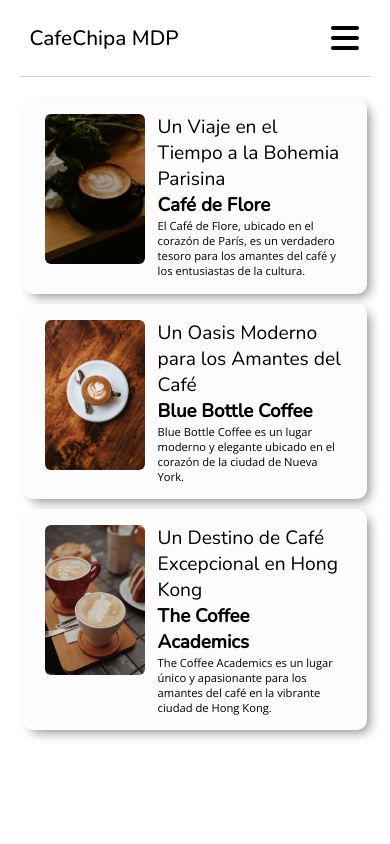
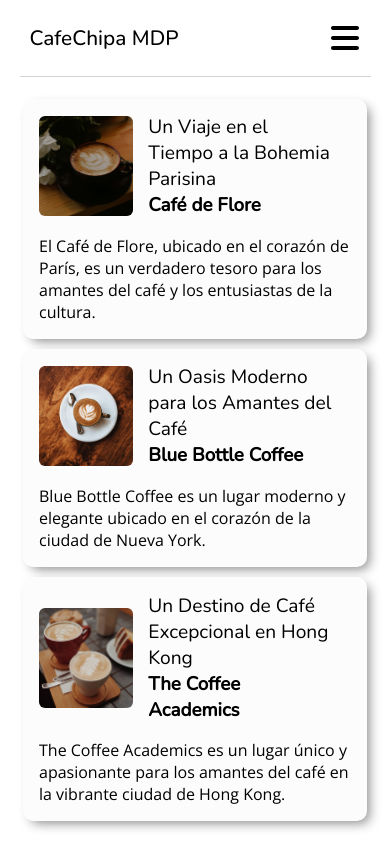
Before and after one commit to veranicolas/ChipaCafeBlog, a React (Vite) app: page /cafe in a window 390 px wide. Built offline with nearby package versions, Linux system fonts and the light colour scheme.

Commit message:
Added: estilos responsive

```diff
--- a/src/components/BlogPost/BlogPost.module.css
+++ b/src/components/BlogPost/BlogPost.module.css
@@ -33,31 +33,33 @@
     padding:4vw;
     margin: 5px;
     border-radius: 10px;
+    flex-direction: column;
 
     .blogpostImg[style]{
-      height:150px;
+      height:100px;
       width:100px;
     }
     .blogpostBody{
-      width:60%;
+      display: flex;
+      flex-direction: row;
+      width:100%;
       font-size: 1em;
       text-align: left;
       /* background-color: rgb(227, 227, 227) */
       border-radius: 6px;
       padding: 0vw;
-      justify-content: space-around;
+      justify-content: space-between;
       .titulo{
         /* height:auto; */
         font-size: 1.2em;
-      }
-      .descripcion{
-        /* display: none; */
-        font-size: 0.7rem;
       }
       .autor{
         display: none;
         font-size: 0.8em;
       }
+    }
+    .descripcion{
+      padding: 2vh 0 0;
     }
   }
 }
@@ -66,13 +68,20 @@
   .blogpost{
     width: 80vw;
     padding:3vw;
+    flex-direction: column;
     .blogpostBody{
-      width:60%;
+      display: flex;
+      flex-direction: row;
+      width:100%;
       font-size: 0.9em;
       .blogpostImg{
         height:100px;
         width:100px;
+        margin: 0;
       }
+    }
+    .descripcion{
+      padding: 2vh 0 0;
     }
   }
 
--- a/src/components/BlogPost/BlogPost.tsx
+++ b/src/components/BlogPost/BlogPost.tsx
@@ -1,4 +1,4 @@
-import { useRef, useState } from 'react'
+import { useEffect, useRef, useState } from 'react'
 import { Link } from 'react-router-dom'
 import { animated , useSpring } from '@react-spring/web'
 
@@ -16,16 +16,36 @@
   type:string
 }
 
+
 export const BlogPost = ({id,titulo,lugar,descripcion,creado,creadoPor, foto, type}:BlogPostProps) => {
 
   const blogRef = useRef<null | HTMLDivElement>(null);
   const [isHovered, setHover] = useState(false)
+  const [isVisible, setVisible] = useState(false)
   const hoverSpring = useSpring({
     transform: isHovered ? 'scale(1.02)' : 'scale(1)',
     config:{
         duration:300
     }
   })
+
+  useEffect(()=>{
+
+    const setNavbarVisible = () =>{
+        if(window.innerWidth <= 768) {
+            setVisible(false)
+        } else {
+            setVisible(true)
+        }
+    }
+
+    window.addEventListener('resize', setNavbarVisible)
+
+    // Al final retorna el removeEventListener porque eso es una buena practica para cuando se termina el ciclo del componente
+    return ()=>{
+        window.removeEventListener('resize',setNavbarVisible)
+    }
+  }, [])
 
   const handleMouseEnter = () =>{
     setHover(true)
@@ -42,6 +62,8 @@
           className={styles.blogpost}
           ref={blogRef}
       >
+          {isVisible ?
+            <>
              <img className={styles.blogpostImg} src={foto} height={190} width={190} style={{borderRadius:6, objectFit:'cover'}}/>
             <div className={styles.blogpostBody}>
               <h2 className={styles.titulo} style={{width:'100%', textAlign:'left', fontWeight:100}}>{titulo}</h2>
@@ -49,6 +71,22 @@
               <p className={styles.descripcion} style={{width:'100%', textAlign:'left', fontFamily:'Open Sans'}}>{descripcion}</p>
               <p className={styles.autor}>{creadoPor}, {creado}</p>
             </div>
+            </>
+            :
+            <>
+              <div className={styles.blogpostBody}>
+                <img className={styles.blogpostImg} src={foto} style={{ borderRadius: 6, objectFit: 'cover', width:'30%', margin: 0}} />
+                <div style={{width:'60%'}}>
+                  <h2 className={styles.titulo} style={{ width: '100%', textAlign: 'left', fontWeight: 100 }}>{titulo}</h2>
+                  <h3 style={{ width: '100%', textAlign: 'left' }}>{lugar}</h3>
+
+                  <p className={styles.autor}>{creadoPor}, {creado}</p>
+                </div>
+
+              </div>
+              <p className={styles.descripcion} style={{ width: '100%', textAlign: 'left', fontFamily: 'Open Sans' }}>{descripcion}</p>
+            </>
+          }
       </animated.div>
     </Link>
   )
```
Also changed, not shown: src/hooks/useResizeScreen.ts (added). Lines whose indentation alone changed are shown as unchanged.
